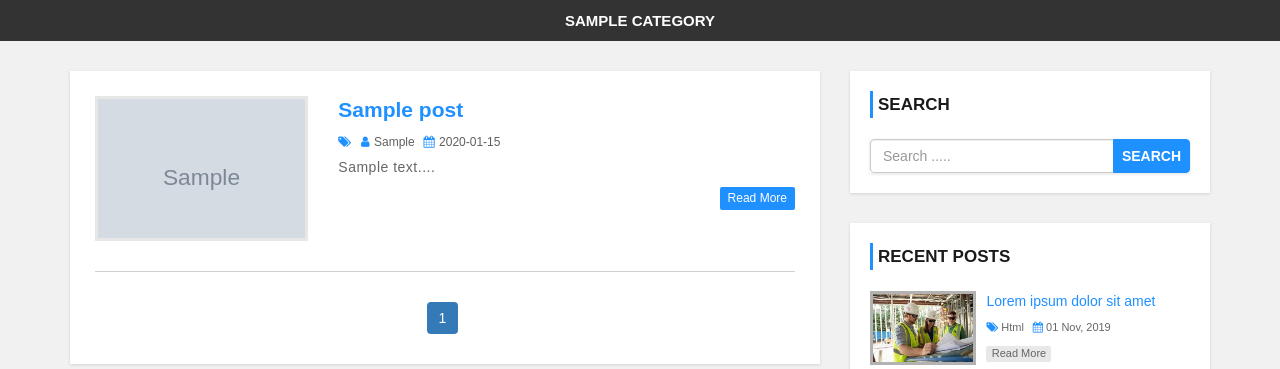
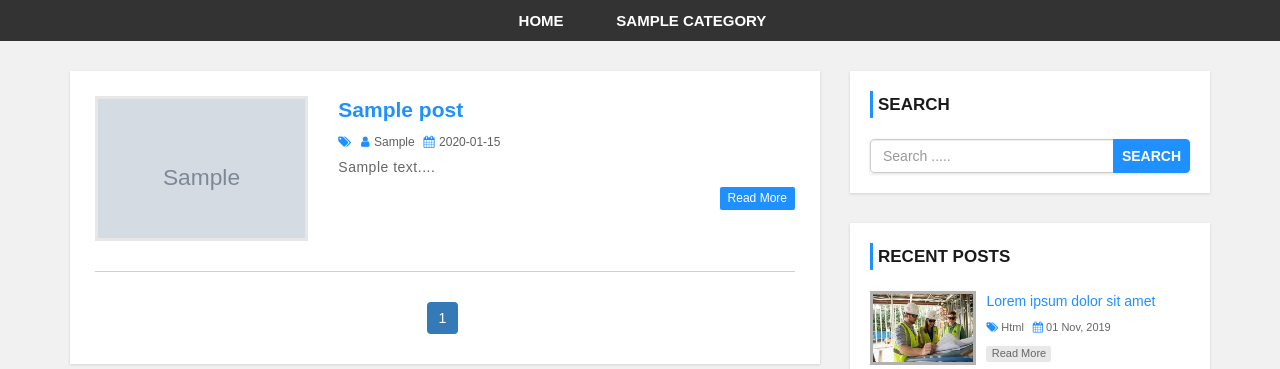
Before and after one commit to varin1993/news-site, a PHP site: page /news-site/ in a window 1280 px wide. Shown: the part 98-467 px from the top of the page. Run offline with PHP 8.4, Linux system fonts and the light colour scheme; tables that the repository leaves empty hold one stand-in row (values such as "Sample post"); grey boxes marked "Sample" are stand-in pictures.

Commit message:
display home tab on Frontend

```diff
--- a/header.php
+++ b/header.php
@@ -52,6 +52,7 @@
                         ?>
 
                                 <ul class='menu'>
+                                "<li><a href='<?php echo $hostname;?>'>Home</a></li>";
                                 <?php while($row = mysqli_fetch_assoc($result))
                                 {
                                     if(isset($_GET['cid']))
```
